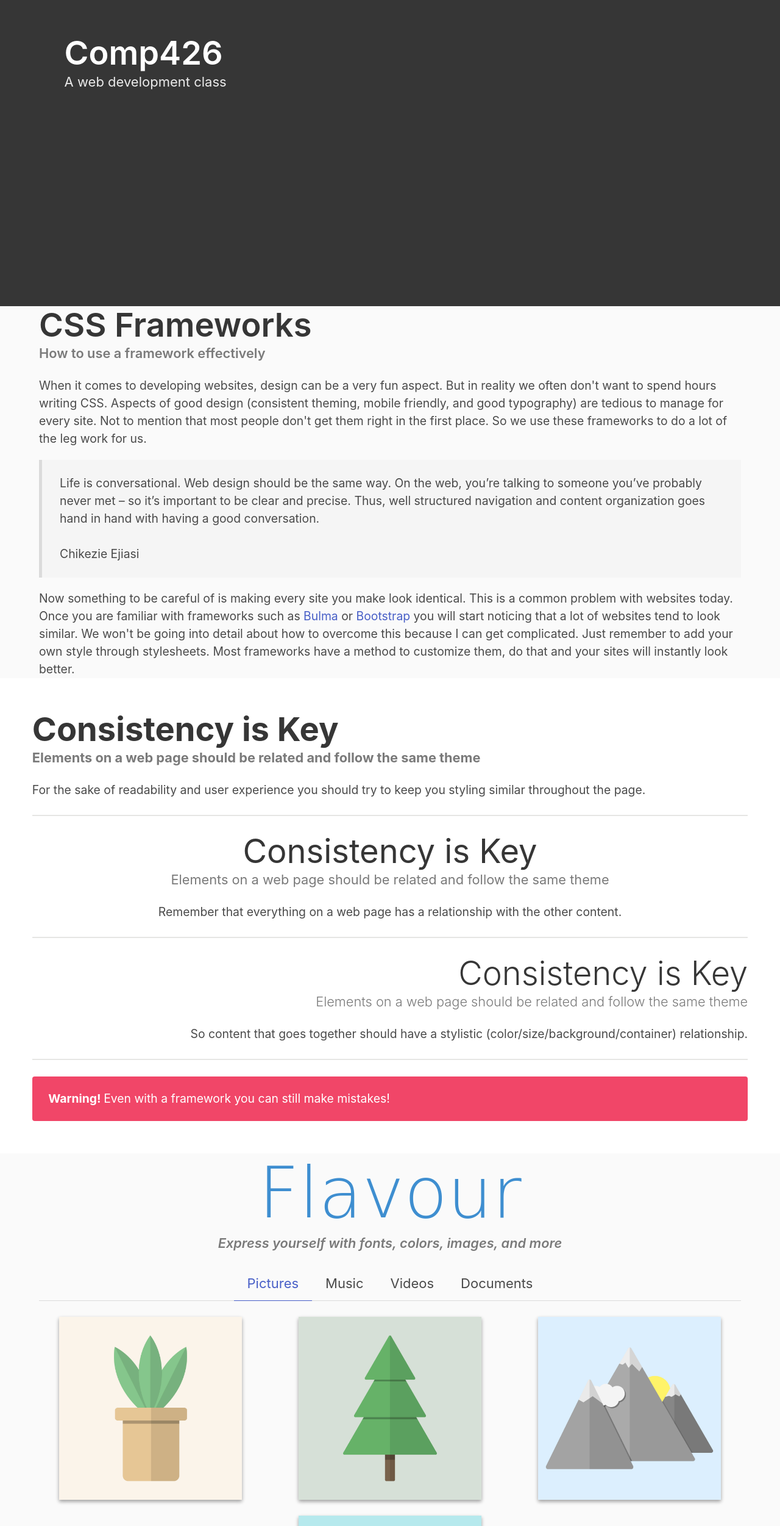
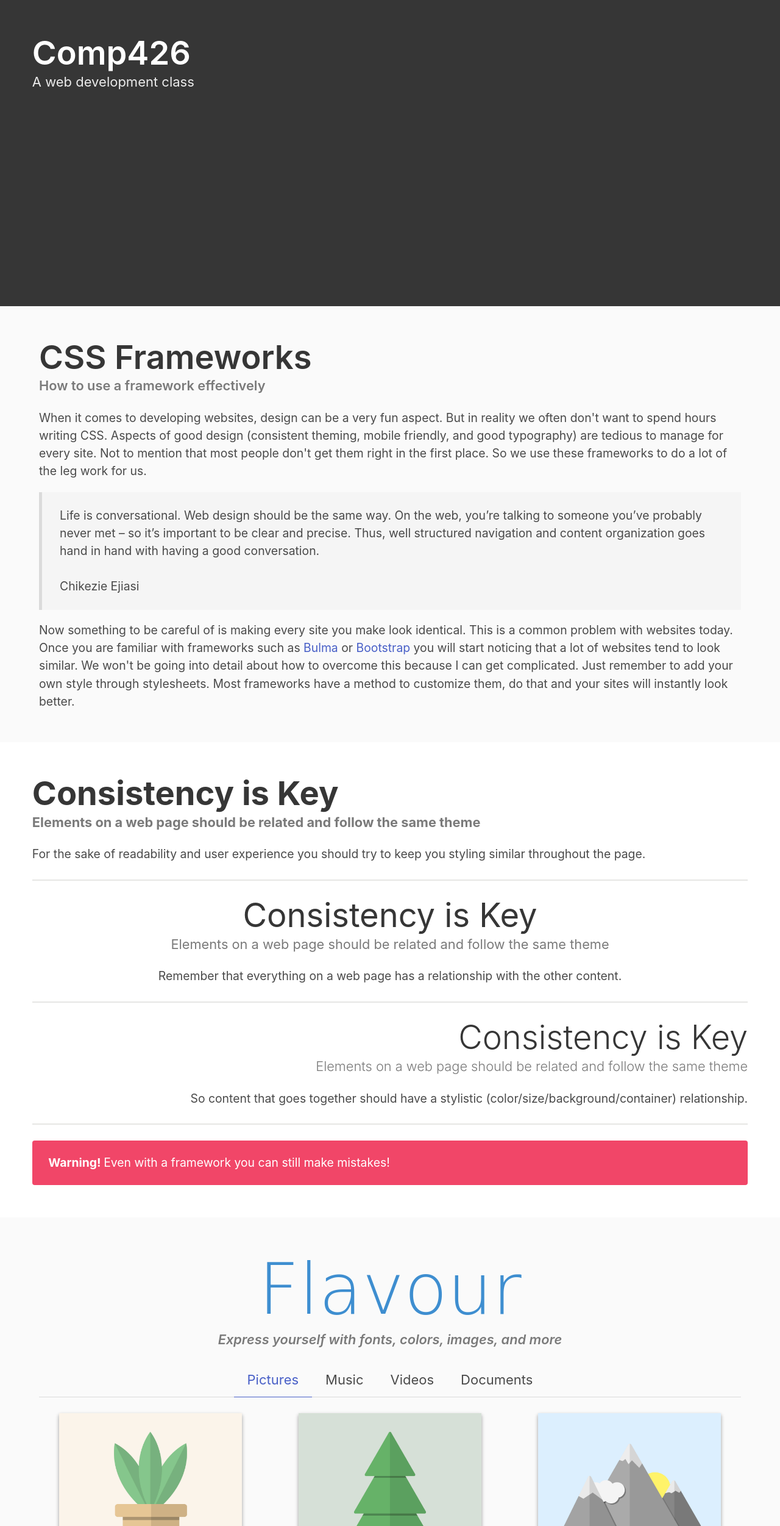
Before and after one commit to jdmar3-comp426/a02-jilland, a website: page index.html in a window 1280 px wide. Shown: the part 298-2800 px from the top of the page at 61% size. Drawn offline with nearby package versions, Linux system fonts and the light colour scheme; a web font is replaced by a local one.

Commit message:
Reversed container and section back to source code, troubleshooting

```diff
--- a/index.html
+++ b/index.html
@@ -11,7 +11,7 @@
 <body>
 <section class="hero is-dark is-fullheight">
     <div class="hero-body">
-        <div class="section">
+        <div class="">
             <h1 class="title">
                 Comp426
             </h1>
@@ -21,7 +21,7 @@
         </div>
     </div>
 </section>
-<section class="">
+<section class="section">
     <div class="container">
         <div class="content">
             <h1 class="title">CSS Frameworks</h1>
@@ -85,7 +85,7 @@
         </div>
     </div>
 </section>
-<section class="">
+<section class="section">
     <div class="container">
         <div class="content has-text-centered">
             <h1 class="title has-text-info is-family-secondary">Flavour</h1>
@@ -116,7 +116,7 @@
     </div>
 </section>
 <section class="section has-background-white">
-    <div class="section">
+    <div class="">
         <div class="content">
             <div class="columns">
                 <div class="column">
```
